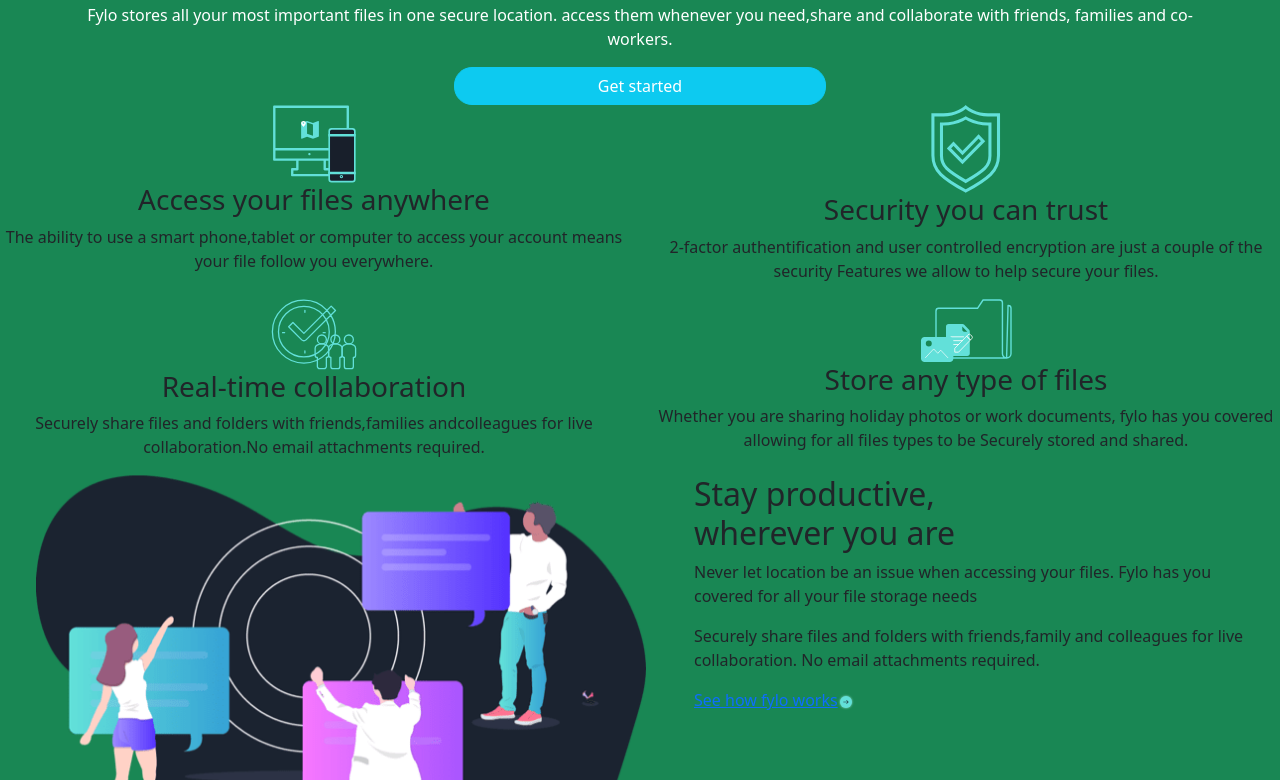
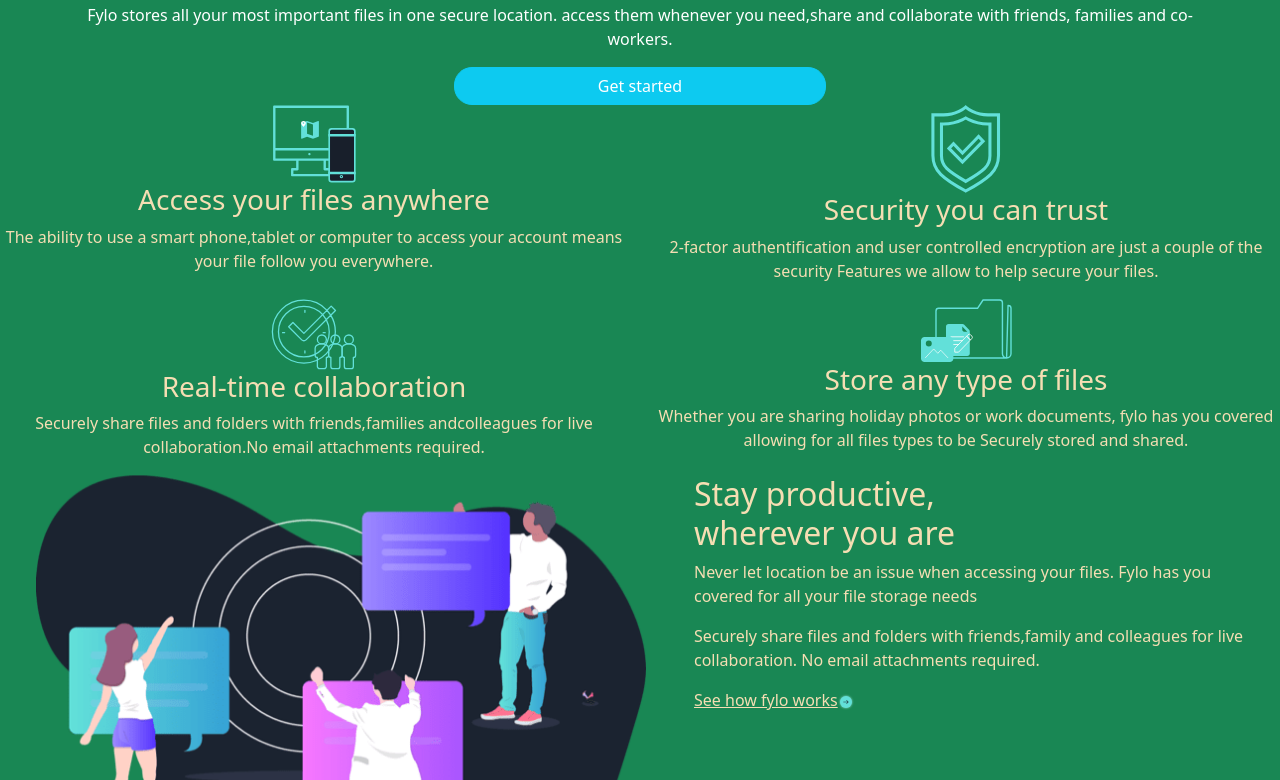
Before and after one commit to Stella-Obiahu/fylo-designcorrect, a plain HTML site: page index.html in a window 1280 px wide. Shown: the part 720-1500 px from the top of the page. Drawn offline with nearby package versions, Linux system fonts and the light colour scheme.

Commit message:
Update index.html

```diff
--- a/index.html
+++ b/index.html
@@ -29,7 +29,7 @@
         <div class="container text-center">
             <img src="/illustration-intro.png" class="img-fluid mt-4" alt="...">
         </div>
-        <div class="text-center container" style="color: white;">
+        <div class="text-center container culor" style="color: white;">
             <h1 class="fw-bold">
                 All your files in one secure location,accessible anywhere
             </h1>
@@ -41,7 +41,7 @@
                 <button class="btn btn-info btnn1" type="button" style="color: white;">Get started</button>
               </div>
         </div>
-        <div class="row text-center">
+        <div class="row text-center culor">
             <div class="col-sm-12 col-md-12 col-lg-6">
                 <img src="icon-access-anywhere.svg" alt="" class="svg2">
                 <h3>Access your files anywhere</h3>
@@ -59,7 +59,7 @@
                 </p>
             </div>
         </div>
-        <div class="row text-center">
+        <div class="row text-center culor">
             <div class="col-sm-12 col-md-12 col-lg-6">
                 <img src="icon-collaboration.svg" alt="" class="svg4">
                 <h3>Real-time collaboration</h3>
@@ -77,12 +77,12 @@
                 </p>
             </div>
         </div>
-        <div class="row text-start ms-4">
+        <div class="row text-start ms-4 culor">
             <div class="col-sm-12 col-md-12 col-lg-6">
                 <img src="/illustration-stay-productive.png" class="img-fluid" alt="...">
             </div>
             <div class="col-sm-12 col-md-12 col-lg-6">
-                <div class="container mb-4">
+                <div class="container">
                     <h2>Stay productive,<br> wherever you are</h2>
                     <p>Never let location be an issue when accessing your files. Fylo
                        has you covered for all your file storage needs
@@ -90,7 +90,7 @@
                     <p>Securely share files and folders with friends,family and
                        colleagues for live collaboration. No email attachments required.
                     </p>
-                    <p><a class="" href="#">See how fylo works<img src="icon-arrow.svg" alt="" class="svg7"></a>
+                    <p><a class="culor" href="#">See how fylo works<img src="icon-arrow.svg" alt="" class="svg7"></a>
                     </p>
                 </div>
             </div>
```
